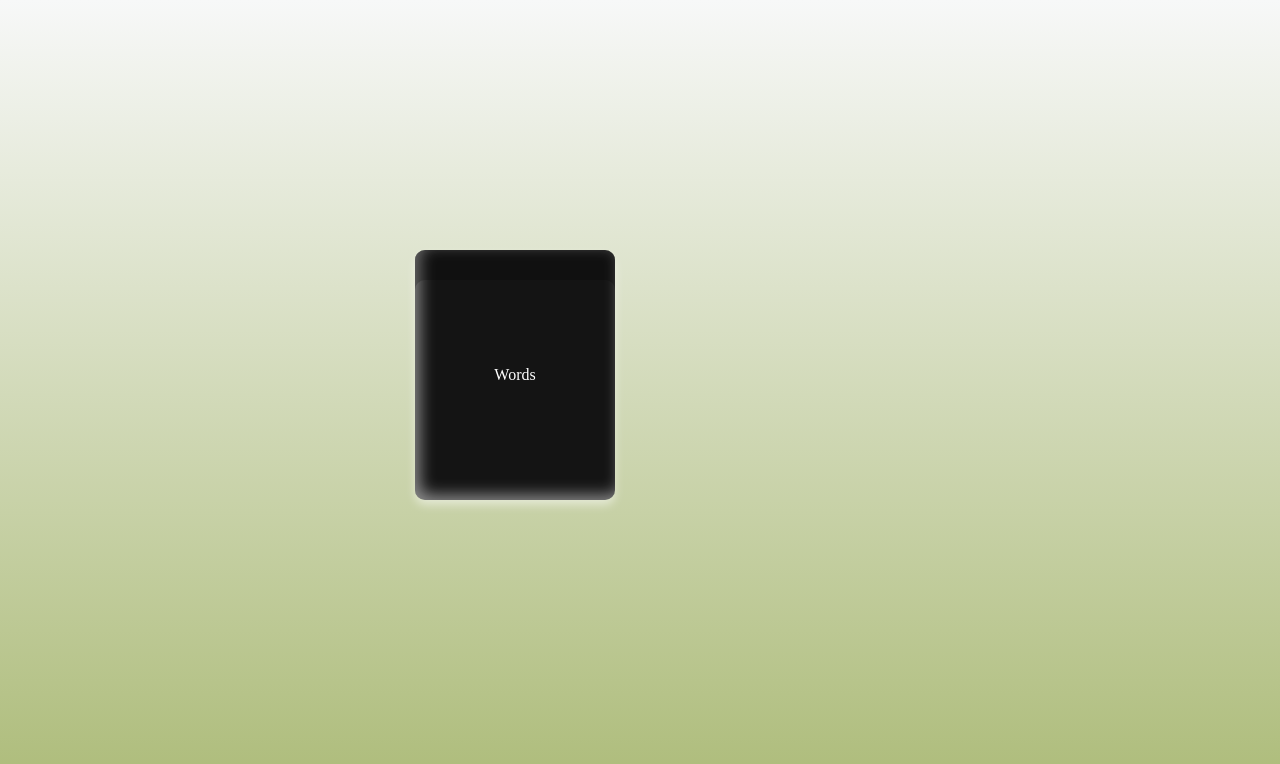
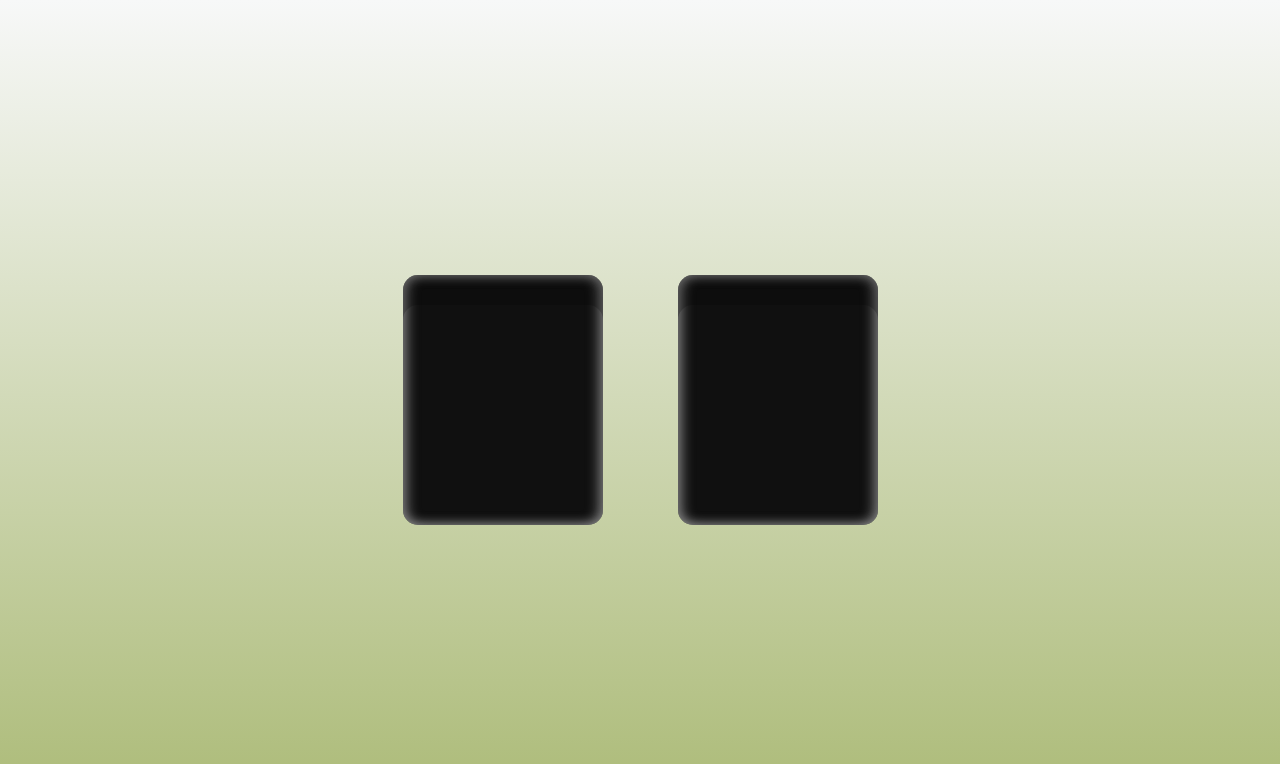
Before and after one commit to rurru/pomo-clock, a React (Create React App) app: page / in a window 1280 px wide. Shown: the top 764 px of the page. Built offline with nearby package versions, Linux system fonts and the light colour scheme.

Commit message:
Refined glass display and set up double display layout

```diff
--- a/src/App.css
+++ b/src/App.css
@@ -1,6 +1,11 @@
 .App {
-  width: 450px;
+  width: 100%;
+  max-width: 550px;
   height: 300px;
+  display: flex;
+  align-items: center;
+  justify-content: space-around;
+  flex-wrap: wrap;
 }
 
 .display {
@@ -8,7 +13,8 @@
   color: #fff;
   width: 200px;
   height: 250px;
-  border-radius: 10px;
+  border-radius: 15px;
+  margin: 15px;
   display: flex;
   justify-content: center;
   align-items: center;
@@ -20,9 +26,9 @@
   position: absolute;
   width: 200px;
   height: 250px;
-  border-radius: 10px;
-  background-color: rgba(255,255,255,0.08);
+  border-radius: 15px;
+  background-color: rgba(200,200,200,0.08);
   box-shadow: inset 0 30px rgba(0,0,0,0.2),
-             inset 5px -5px 15px rgba(255,255,255,0.5),
-             0 5px 10px rgba(255,255,255,0.5);
+             inset 5px 0px 12px rgba(200,200,200,0.5),
+             inset -5px 0px 12px rgba(200,200,200,0.5);
 }
--- a/src/App.js
+++ b/src/App.js
@@ -6,7 +6,8 @@ class App extends Component {
     return (
       <div className="App">
         <div className = "display">
-          Words
+        </div>
+        <div className = "display">
         </div>
       </div>
     );
```
